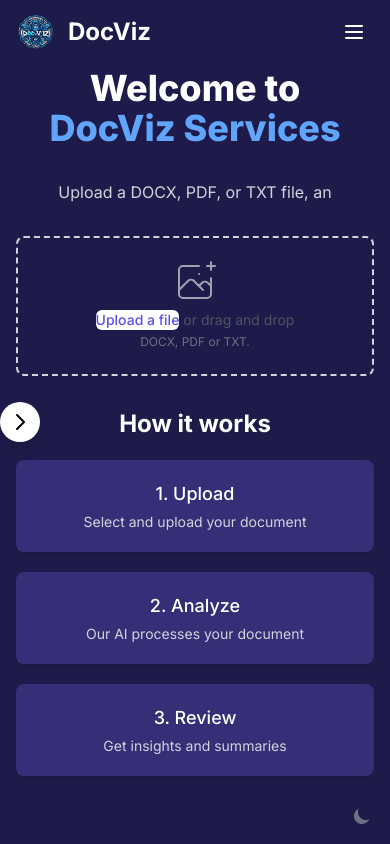
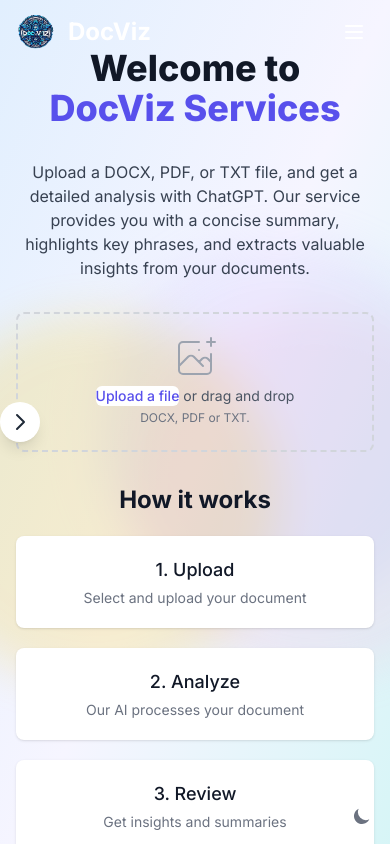
Before and after one commit to tariqamarneh/docviz-frontend, a Next.js app: page /Services in a window 390 px wide. Built offline with nearby package versions, Linux system fonts and the light colour scheme; no server answers.

Commit message:
fix hight on mobile view

```diff
--- a/src/app/(protected)/Services/page.tsx
+++ b/src/app/(protected)/Services/page.tsx
@@ -58,7 +58,7 @@
   }, [token_type, token]);
 
   return (
-    <div className="flex flex-col h-screen overflow-hidden bg-indigo-950">
+    <div className="flex flex-col h-screen overflow-hidden bg-gradient-to-br from-blue-100 via-purple-50 to-teal-100 dark:from-gray-900 dark:via-purple-900 dark:to-blue-900">
       <Navbar />
       <Error message={error} setError={setError} />
       <div className="flex flex-1 overflow-hidden">
@@ -75,7 +75,7 @@
         <main className="flex-1 overflow-y-auto relative">
           <button
             onClick={() => setIsOpened(!isOpened)}
-            className={`fixed top-1/2 z-50 p-2 bg-white dark:bg-gray-800 rounded-full shadow-lg transition-all duration-300 ${
+            className={`fixed top-1/2 z-50 p-2 bg-white dark:bg-gray-800 text-gray-800 dark:text-white rounded-full shadow-lg transition-all duration-300 ${
               isOpened ? 'left-64' : 'left-0'
             }`}
             style={{ transform: 'translateY(-50%)' }}
@@ -108,4 +108,5 @@
   );
 
 
+
 }
--- a/src/app/(protected)/_components/Starting.tsx
+++ b/src/app/(protected)/_components/Starting.tsx
@@ -25,14 +25,21 @@
   }
 
   return (
-    <div className="flex flex-col items-center justify-center min-h-screen bg-indigo-950 text-white px-4 py-12 sm:px-6 lg:px-8 overflow-y-auto">
+    <div className="min-h-screen bg-gradient-to-br from-blue-100 via-purple-50 to-teal-100 dark:from-gray-900 dark:via-purple-900 dark:to-blue-900 relative overflow-hidden">
+      <div className="absolute inset-0 opacity-20 dark:opacity-10">
+        <div className="absolute top-1/4 left-1/4 w-96 h-96 bg-purple-300 dark:bg-purple-700 rounded-full mix-blend-multiply filter blur-xl animate-blob"></div>
+        <div className="absolute top-1/3 right-1/4 w-96 h-96 bg-yellow-300 dark:bg-yellow-700 rounded-full mix-blend-multiply filter blur-xl animate-blob animation-delay-2000"></div>
+        <div className="absolute bottom-1/4 left-1/3 w-96 h-96 bg-pink-300 dark:bg-pink-700 rounded-full mix-blend-multiply filter blur-xl animate-blob animation-delay-4000"></div>
+      </div>
+      <div className="relative z-10 flex flex-col items-center justify-center min-h-screen px-4 py-12 sm:px-6 lg:px-8">
         <div className="max-w-3xl w-full space-y-8 text-center">
-        <h1 className="text-4xl font-extrabold sm:text-5xl md:text-6xl">
+          <h1 className="text-4xl font-extrabold text-gray-900 dark:text-white sm:text-5xl md:text-6xl">
             <span className="block">Welcome to</span>
-          <span className="block text-blue-400">DocViz Services</span>
+            <span className="block text-indigo-600 dark:text-indigo-400">DocViz Services</span>
           </h1>
-        <p className="mt-3 text-base text-gray-300 sm:mt-5 sm:text-lg md:mt-5 md:text-xl">
-          Upload a DOCX, PDF, or TXT file, an        </p>
+          <p className="mt-3 text-base text-gray-700 dark:text-gray-300 sm:mt-5 sm:text-lg md:mt-5 md:text-xl">
+            Upload a DOCX, PDF, or TXT file, and get a detailed analysis with ChatGPT. Our service provides you with a concise summary, highlights key phrases, and extracts valuable insights from your documents.
+          </p>
           <div className="mt-5 sm:mt-8">
             <UploadFile
               setFileId={setFileId}
@@ -43,24 +50,25 @@
             />
           </div>
           <div className="mt-10">
-          <h2 className="text-2xl font-bold">How it works</h2>
+            <h2 className="text-2xl font-bold text-gray-900 dark:text-white">How it works</h2>
             <div className="mt-5 grid grid-cols-1 gap-5 sm:grid-cols-3">
-            <div className="bg-indigo-900 overflow-hidden shadow rounded-lg">
+              <div className="bg-white dark:bg-gray-800 overflow-hidden shadow rounded-lg">
                 <div className="px-4 py-5 sm:p-6">
-                <div className="text-lg font-medium">1. Upload</div>
-                <div className="mt-1 text-sm text-gray-300">Select and upload your document</div>
+                  <div className="text-lg font-medium text-gray-900 dark:text-white">1. Upload</div>
+                  <div className="mt-1 text-sm text-gray-500 dark:text-gray-400">Select and upload your document</div>
                 </div>
               </div>
-            <div className="bg-indigo-900 overflow-hidden shadow rounded-lg">
+              <div className="bg-white dark:bg-gray-800 overflow-hidden shadow rounded-lg">
                 <div className="px-4 py-5 sm:p-6">
-                <div className="text-lg font-medium">2. Analyze</div>
-                <div className="mt-1 text-sm text-gray-300">Our AI processes your document</div>
+                  <div className="text-lg font-medium text-gray-900 dark:text-white">2. Analyze</div>
+                  <div className="mt-1 text-sm text-gray-500 dark:text-gray-400">Our AI processes your document</div>
                 </div>
               </div>
-            <div className="bg-indigo-900 overflow-hidden shadow rounded-lg">
+              <div className="bg-white dark:bg-gray-800 overflow-hidden shadow rounded-lg">
                 <div className="px-4 py-5 sm:p-6">
-                <div className="text-lg font-medium">3. Review</div>
-                <div className="mt-1 text-sm text-gray-300">Get insights and summaries</div>
+                  <div className="text-lg font-medium text-gray-900 dark:text-white">3. Review</div>
+                  <div className="mt-1 text-sm text-gray-500 dark:text-gray-400">Get insights and summaries</div>
+                </div>
               </div>
             </div>
           </div>
@@ -69,6 +77,7 @@
     </div>
   );
 
+
 };
 
 export default Starting;
--- a/src/app/layout.tsx
+++ b/src/app/layout.tsx
@@ -39,7 +39,7 @@
           <ThemeModeScript />
           <meta name="viewport" content="width=device-width, initial-scale=1.0" />
         </head>
-        <body className={`${inter.className} h-fill-available bg-gradient-to-r to-gray-400 from-gray-100 dark:bg-gradient-to-r dark:to-slate-900 dark:from-slate-600 overscroll-none safe-area`}>
+        <body className={`${inter.className} h-fill-available from-blue-100 via-purple-50 to-teal-100 dark:from-gray-900 dark:via-purple-900 dark:to-blue-900 overscroll-none safe-area`}>
           <div className="dynamic-island-fill"></div>
           <Flowbite>
             {children}
```
Lines whose indentation alone changed are shown as unchanged.
